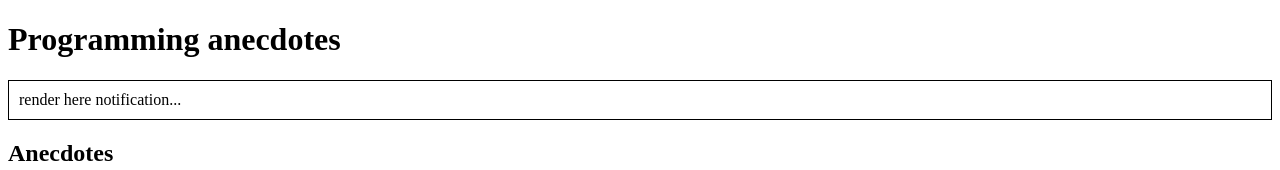
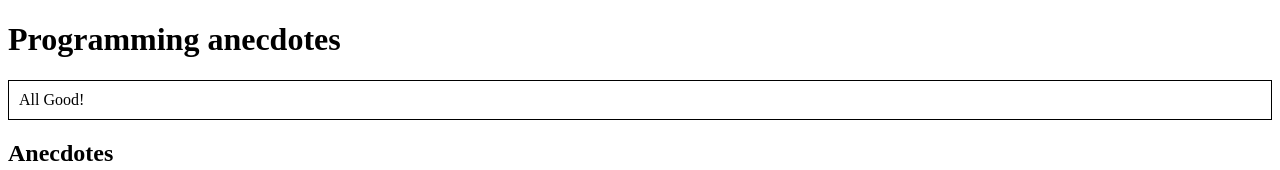
Before and after one commit to pasunmaa/anecdotesv2, a React (Create React App) app: page / in a window 1280 px wide. Shown: the top 170 px of the page. Built offline with nearby package versions, Linux system fonts and the light colour scheme.

Commit message:
Tehtävä 6.3 valmis

```diff
--- a/package.json
+++ b/package.json
@@ -3,8 +3,10 @@
   "version": "0.1.0",
   "private": true,
   "dependencies": {
+    "prop-types": "^15.6.2",
     "react": "^16.2.0",
     "react-dom": "^16.2.0",
+    "react-redux": "^5.0.7",
     "react-scripts": "^1.1.4",
     "redux": "^3.7.2"
   },
--- a/src/App.js
+++ b/src/App.js
@@ -6,13 +6,12 @@ import AnecdoteList from './components/AnecdoteList'
 class App extends React.Component {
 
   render() {
-    //const anecdotes = this.props.store.getState()
     return (
       <div>
         <h1>Programming anecdotes</h1>
         <Notification />
-        <AnecdoteList store={this.props.store} />
-        <AnecdoteForm store={this.props.store} />
+        <AnecdoteList />
+        <AnecdoteForm />
       </div>
     )
   }
--- a/src/components/AnecdoteForm.js
+++ b/src/components/AnecdoteForm.js
@@ -1,11 +1,12 @@
 import React from 'react'
+import PropTypes from 'prop-types'
 import { actionFor } from '../reducers/anecdoteReducer'
 
 class AnecdoteForm extends React.Component {
   handleSubmit = (e) => {
     e.preventDefault()
     const content = e.target.anecdote.value
-    this.props.store.dispatch(
+    this.context.store.dispatch(
       actionFor.anecdoteCreation(content))
     e.target.anecdote.value = ''
   }
@@ -22,4 +23,7 @@ class AnecdoteForm extends React.Component {
   }
 }
 
+AnecdoteForm.contextTypes = {
+  store: PropTypes.object
+}
 export default AnecdoteForm
--- a/src/components/AnecdoteList.js
+++ b/src/components/AnecdoteList.js
@@ -1,9 +1,10 @@
 import React from 'react'
+import PropTypes from 'prop-types'
 import { actionFor } from '../reducers/anecdoteReducer'
 
 class AnecdoteList extends React.Component {
   render() {
-    const anecdotes = this.props.store.getState()
+    const anecdotes = this.context.store.getState().anecdotes
     return (
       <div>
         <h2>Anecdotes</h2>
@@ -15,7 +16,7 @@ class AnecdoteList extends React.Component {
             <div>
               has {anecdote.votes}
               <button onClick={() =>
-                this.props.store.dispatch(
+                this.context.store.dispatch(
                   actionFor.anecdoteVoting(anecdote.id)) }>
                 vote
               </button>
@@ -27,4 +28,8 @@ class AnecdoteList extends React.Component {
   }
 }
 
+AnecdoteList.contextTypes = {
+  store: PropTypes.object
+}
+
 export default AnecdoteList
--- a/src/components/Notification.js
+++ b/src/components/Notification.js
@@ -1,4 +1,5 @@
 import React from 'react'
+import PropTypes from 'prop-types'
 
 class Notification extends React.Component {
   render() {
@@ -9,10 +10,14 @@ class Notification extends React.Component {
     }
     return (
       <div style={style}>
-        render here notification...
+        {this.context.store.getState().notification}
       </div>
     )
   }
 }
 
+Notification.contextTypes = {
+  store: PropTypes.object
+}
+
 export default Notification
--- a/src/index.js
+++ b/src/index.js
@@ -1,12 +1,25 @@
-import React from 'react';
-import ReactDOM from 'react-dom';
-import App from './App';
-import store from './store'
+import React from 'react'
+import ReactDOM from 'react-dom'
+import { createStore, combineReducers } from 'redux'
+import { Provider } from 'react-redux'
+import App from './App'
+import notificationReducer from './reducers/notificationReducer'
+import anecdoteReducer from './reducers/anecdoteReducer'
 
+const reducer = combineReducers({
+  notification: notificationReducer,
+  anecdotes: anecdoteReducer
+})
+
+const store = createStore(reducer)
+
+//console.log(store.getState())
 
 const render = () => {
   ReactDOM.render(
-    <App store={store} />,
+    <Provider store={store}>
+      <App /* store={store} */ />
+    </Provider>,
     document.getElementById('root')
   )
 }
--- a/src/reducers/anecdoteReducer.js
+++ b/src/reducers/anecdoteReducer.js
@@ -40,20 +40,21 @@ const asObject = (anecdote) => {
 const initialState = anecdotesAtStart.map(asObject)
 
 const reducer = (store = initialState, action) => {
-  if (action.type==='VOTE') {
+  switch (action.type) {
+  case 'VOTE':
+  {
     //console.log(action)
     const old = store.filter(a => a.id !== action.data) // action.data.id)
     const voted = store.find(a => a.id === action.data) // action.data.id)
     //console.log(old, voted)
-
     return [...old, { ...voted, votes: voted.votes+1 } ]
   }
-  if (action.type === 'CREATE') {
+  case 'CREATE':
     //console.log(action)
     return [...store, { ...action.data }]
+  default:
+    return store
   }
-
-  return store
 }
 
 export default reducer
--- /dev/null
+++ b/src/reducers/notificationReducer.js
@@ -0,0 +1,34 @@
+const initialMessage = 'All Good!'
+const emptymsg = ''
+
+export const actionFor = {
+  notificationSet(content) {
+    //console.log(content)
+    return {
+      type: 'SET',
+      data: content,
+    }
+  },
+  notificationReset() {
+    return {
+      type: 'RESET',
+      data: emptymsg,
+    }
+  }
+}
+
+const reducer = (store = initialMessage, action) => {
+  //console.log(action)
+  let newMessage = ''
+  switch (action.type) {
+  case 'SET':
+    newMessage = action.data
+    return newMessage
+  case 'RESET':
+    return newMessage
+  default:
+    return store
+  }
+}
+
+export default reducer
```
Also changed, not shown: 1 other file (tests, documents, lock files or other folders).
